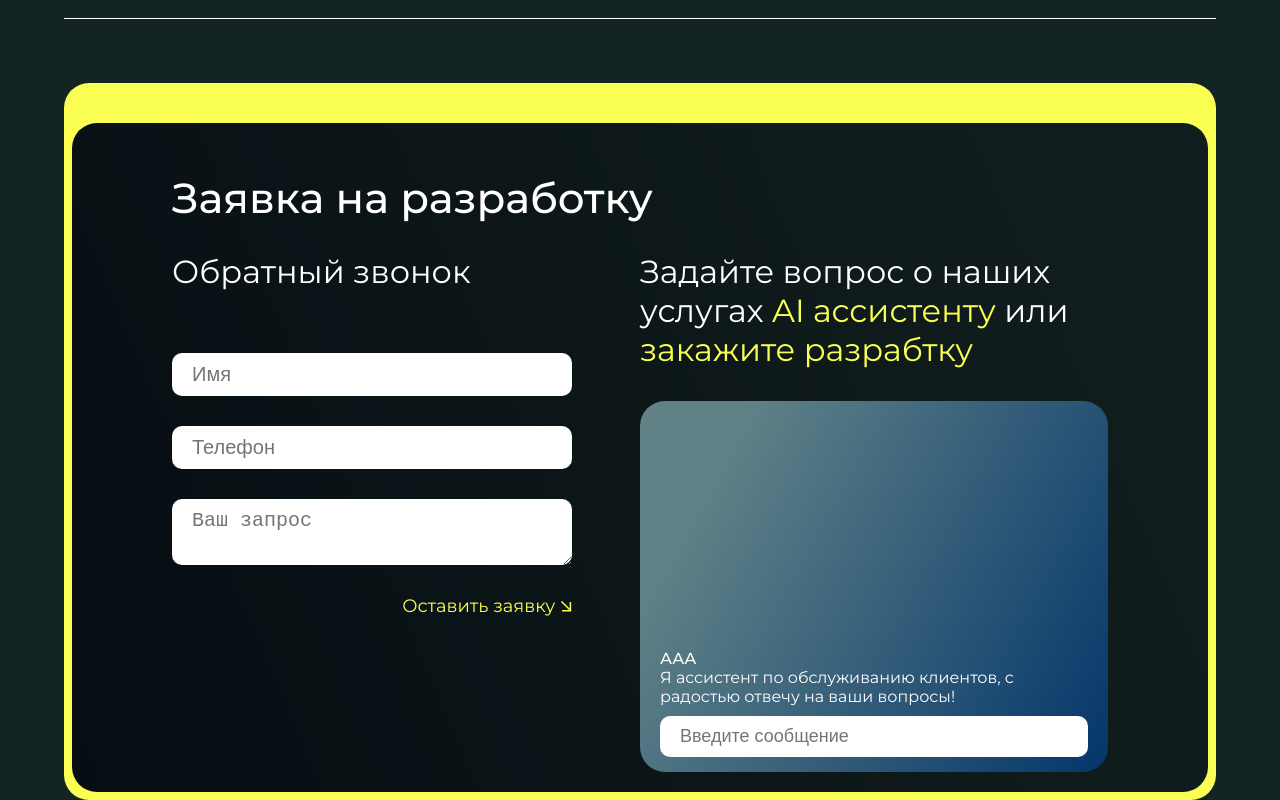
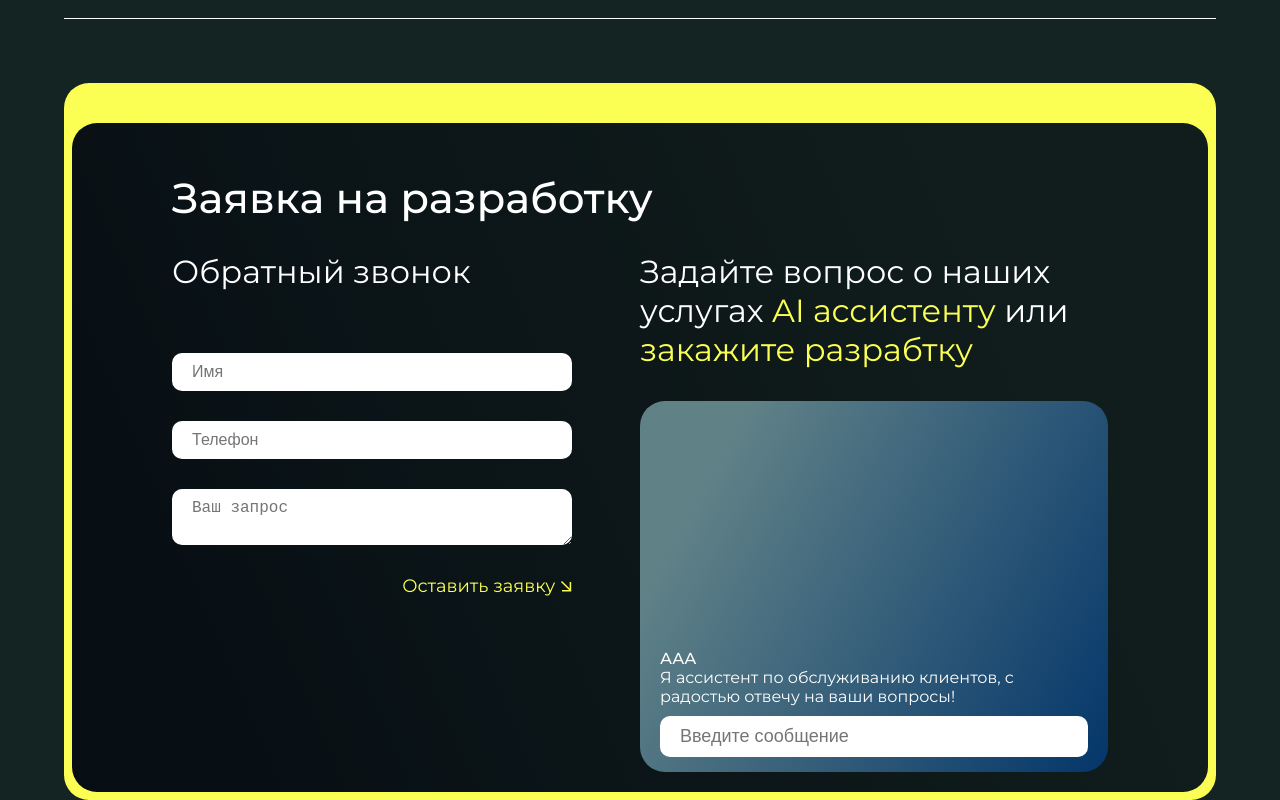
Before and after one commit to Rinat-Arifullin/ai-automation-agency, a Next.js app: page / in a window 1280 px wide. Shown: the part 4591-5391 px from the top of the page. Built offline with nearby package versions, Linux system fonts and the light colour scheme.

Commit message:
Правки размеров

```diff
--- a/components/Main/Header/MobileHeader/index.module.css
+++ b/components/Main/Header/MobileHeader/index.module.css
@@ -5,6 +5,7 @@
 }
 
 .btn {
+    padding: 10px;
     position: absolute;
     width: 25px;
     right: 30px;
--- a/styles/global.css
+++ b/styles/global.css
@@ -10,9 +10,9 @@
     /*------------*/
 
     /*---size---*/
-    --mobile-title: 32px;
-    --mobile-subtitle: 24px;
-    --mobile-text: 20px;
+    --mobile-title: 28px;
+    --mobile-subtitle: 20px;
+    --mobile-text: 16px;
     /*----------*/
 }
 
```
